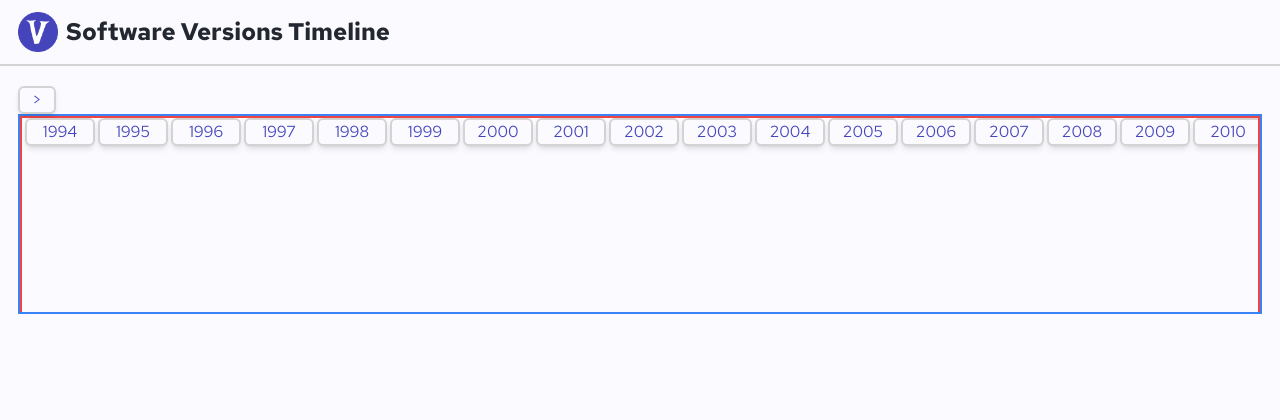
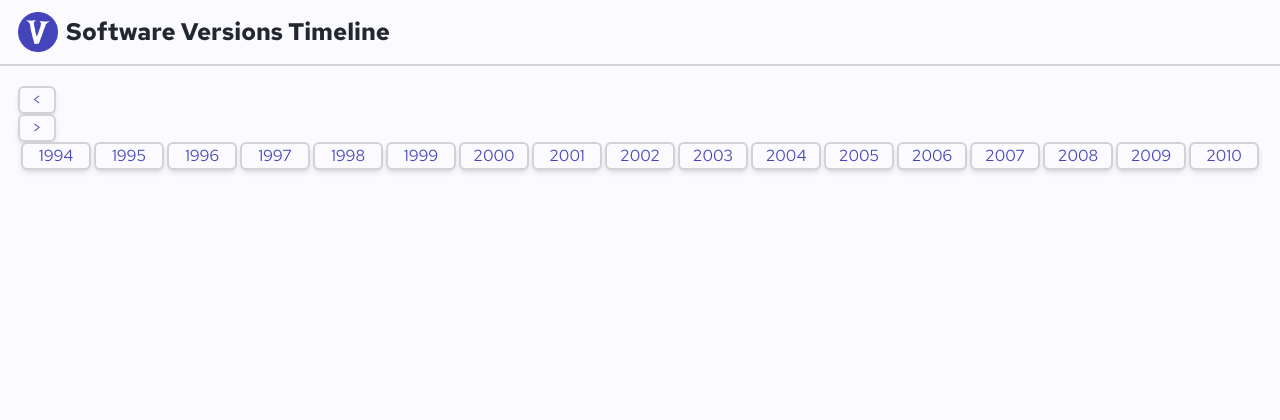
Before and after one commit to arpadpall21/software-versions-timeline, a Next.js app: page /version-map in a window 1280 px wide. Shown: the top 420 px of the page. Built offline with nearby package versions, Linux system fonts and the light colour scheme; no server answers.

Commit message:
height + scroll sensitivity props added

```diff
--- a/src/Components/HorizontalScroll.tsx
+++ b/src/Components/HorizontalScroll.tsx
@@ -3,45 +3,47 @@
 import { RefObject, useRef } from 'react';
 
 interface Props {
-  twStyle?: string;
+  height: number;
   members: React.ReactNode[];
   scrollLeftButton: React.ReactNode;
   scrollRightButton: React.ReactNode;
+  scrollSensitivity?: number;
   direction?: 'ltr' | 'rtl';
 }
 
-const height: number = 200;
-
 const HorizontalScroll: React.FC<Props> = ({
-  twStyle,
+  height,
   members,
   scrollLeftButton,
   scrollRightButton,
+  scrollSensitivity = 100,
   direction = 'ltr',    // TODO: this prop sets the left/right start thingy
 }) => {
-  const parentRef: RefObject<null | HTMLDivElement> = useRef(null);
   const sliderRef: RefObject<null | HTMLDivElement> = useRef(null);
 
+  function handleScrollLeft() {
+    if (sliderRef.current) {
+      sliderRef.current.scrollBy({ left: -scrollSensitivity, behavior: 'smooth' });
+    }
+  }
+
   function handleScrollRight() {
-    if (parentRef.current) {
-      console.log('<<>>')
-      // parentRef.current.scrollBy(10, 10)
-      parentRef.current.scrollBy({ left: 100, behavior: 'smooth' });
-
-      // console.log(sliderRef.current.scrollWidth)
-
+    if (sliderRef.current) {
+      sliderRef.current.scrollBy({ left: scrollSensitivity, behavior: 'smooth' });
     }
-    // console.log(sliderRef.current)
-
   }
 
   return (
     <>
-      {/* <div onClick={handleScrollRight}>{scrollLeftButton}</div> */}
+      <div onClick={handleScrollLeft}>{scrollLeftButton}</div>
       <div onClick={handleScrollRight}>{scrollRightButton}</div>
 
-      <div className={`w-full overflow-hidden border-2 border-blue-500`} style={{ height }}>
-        <div className={`border-2 border-red-500 overflow-x-scroll overflow-y-hidden whitespace-nowrap h-full ${twStyle}`} style={{ paddingBottom: height + 50 }} ref={parentRef}>
+      <div className={`w-full overflow-hidden`} style={{ height }}>
+        <div
+          className={'overflow-x-scroll overflow-y-hidden whitespace-nowrap h-full'}
+          style={{ paddingBottom: height + 50 }}
+          ref={sliderRef}
+        >
           {members}
         </div>
       </div>
--- a/src/app/version-map/Components/GridContainer.tsx
+++ b/src/app/version-map/Components/GridContainer.tsx
@@ -180,6 +180,7 @@ const GridContainer: React.FC = () => {
     >
       <div className={'mt-5 h-[500px]'}>
         <HorizontalScroll
+          height={35}
           members={displayedYearButtons.map((year) => (
             <Button
               twStyle={'w-[70px] ml-[3px]'}
@@ -191,8 +192,8 @@ const GridContainer: React.FC = () => {
           ))}
           scrollLeftButton={<Button text={'<'} twStyle={'px-3'}/>}
           scrollRightButton={<Button text={'>'} twStyle={'px-3'}/>}
+          scrollSensitivity={150}
           direction={'ltr'}
-          twStyle={'h-12'}
         />
       </div>
       <GridFrame />
```
